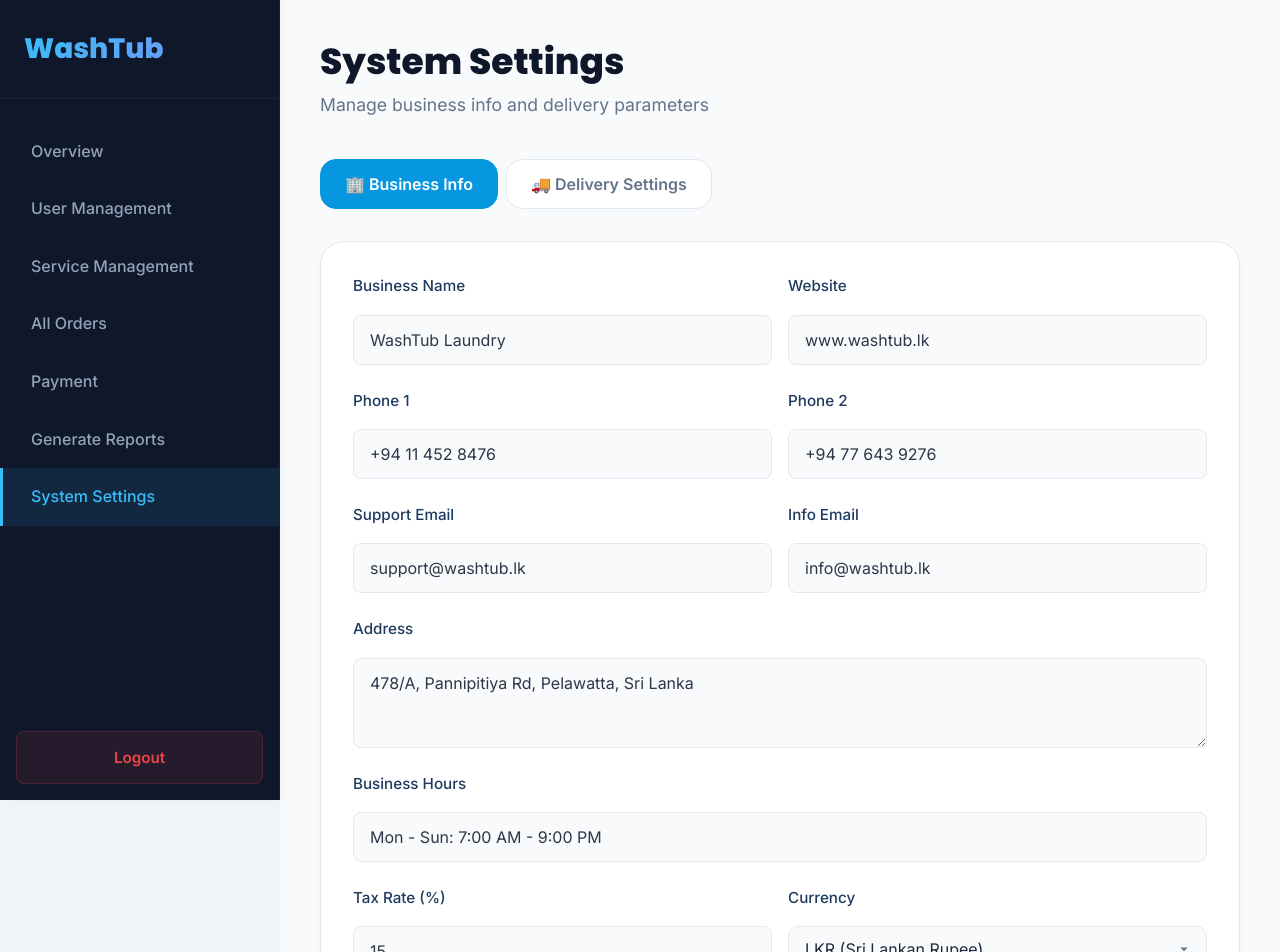
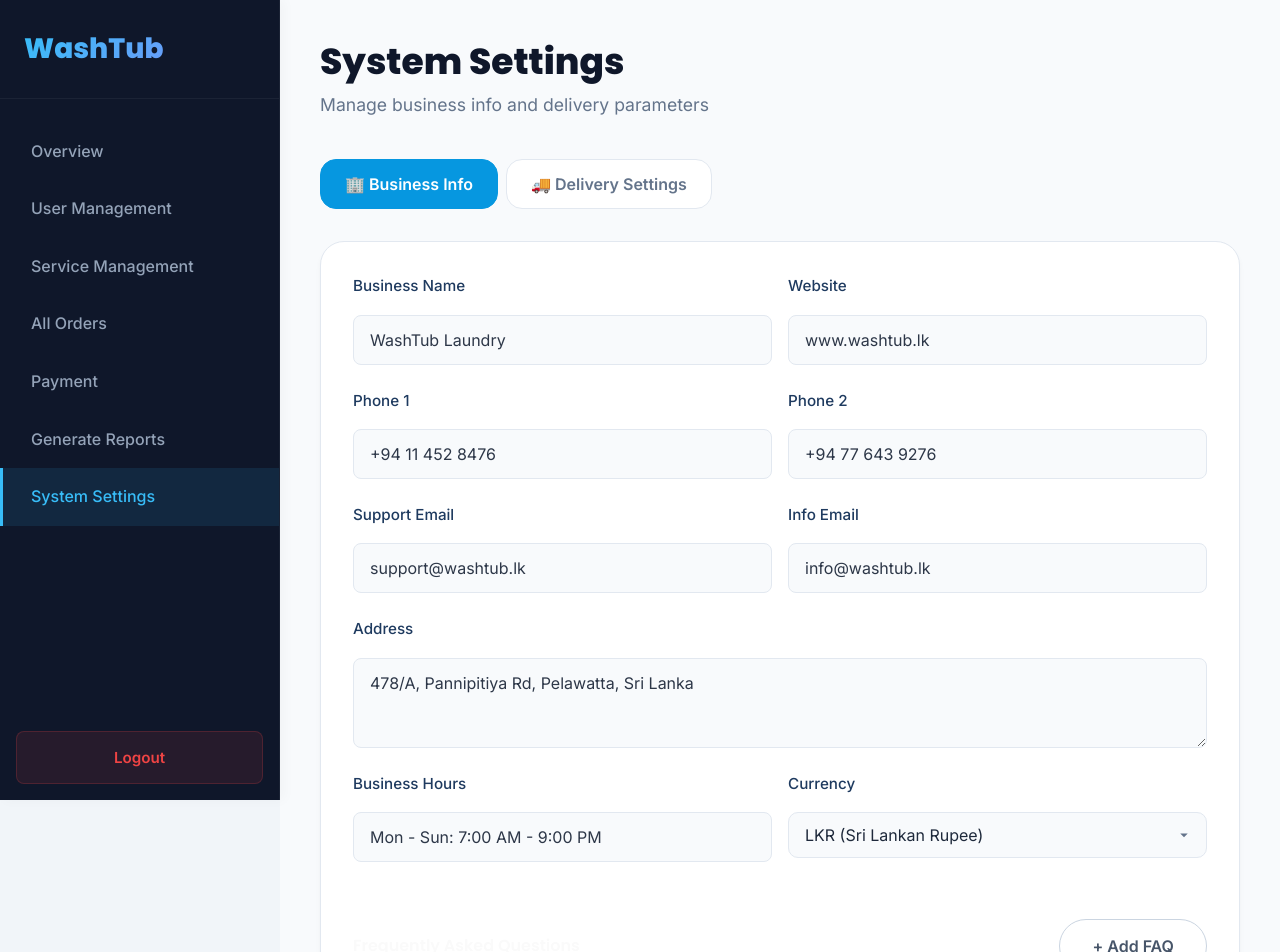
Before and after one commit to KavishaPerera/Wash-TUB, a React app in the folder frontend/: page /system-settings in a window 1280 px wide. Shown: the top 952 px of the page. Built offline with nearby package versions, Linux system fonts and the light colour scheme; no server answers; the HTML template or start-up script is replaced by a standard one.

Commit message:
UI changes in system settings page business info segment

```diff
--- a/frontend/src/pages/SystemSettings.jsx
+++ b/frontend/src/pages/SystemSettings.jsx
@@ -179,14 +179,10 @@
                                     <label>Address</label>
                                     <textarea rows="3" name="address" value={businessInfo.address} onChange={handleInfoChange}></textarea>
                                 </div>
-                                <div className="form-group full-width">
-                                    <label>Business Hours</label>
-                                    <input type="text" name="businessHours" value={businessInfo.businessHours} onChange={handleInfoChange} placeholder="e.g. Mon - Sun: 7:00 AM - 9:00 PM" />
-                                </div>
                                 <div className="form-row">
                                     <div className="form-group">
-                                        <label>Tax Rate (%)</label>
-                                        <input type="number" name="taxRate" value={businessInfo.taxRate} onChange={handleInfoChange} />
+                                        <label>Business Hours</label>
+                                        <input type="text" name="businessHours" value={businessInfo.businessHours} onChange={handleInfoChange} placeholder="e.g. Mon - Sun: 7:00 AM - 9:00 PM" />
                                     </div>
                                     <div className="form-group">
                                         <label>Currency</label>
@@ -240,7 +236,6 @@
                     {/* Delivery Settings Tab */}
                     {activeTab === 'delivery' && (
                         <section className="dashboard-form-section">
-                            <h2 style={{ marginBottom: '1.5rem', color: 'var(--color-light)' }}>Delivery Parameters</h2>
                             <div className="settings-form">
                                 <div className="form-row">
                                     <div className="form-group">
```
